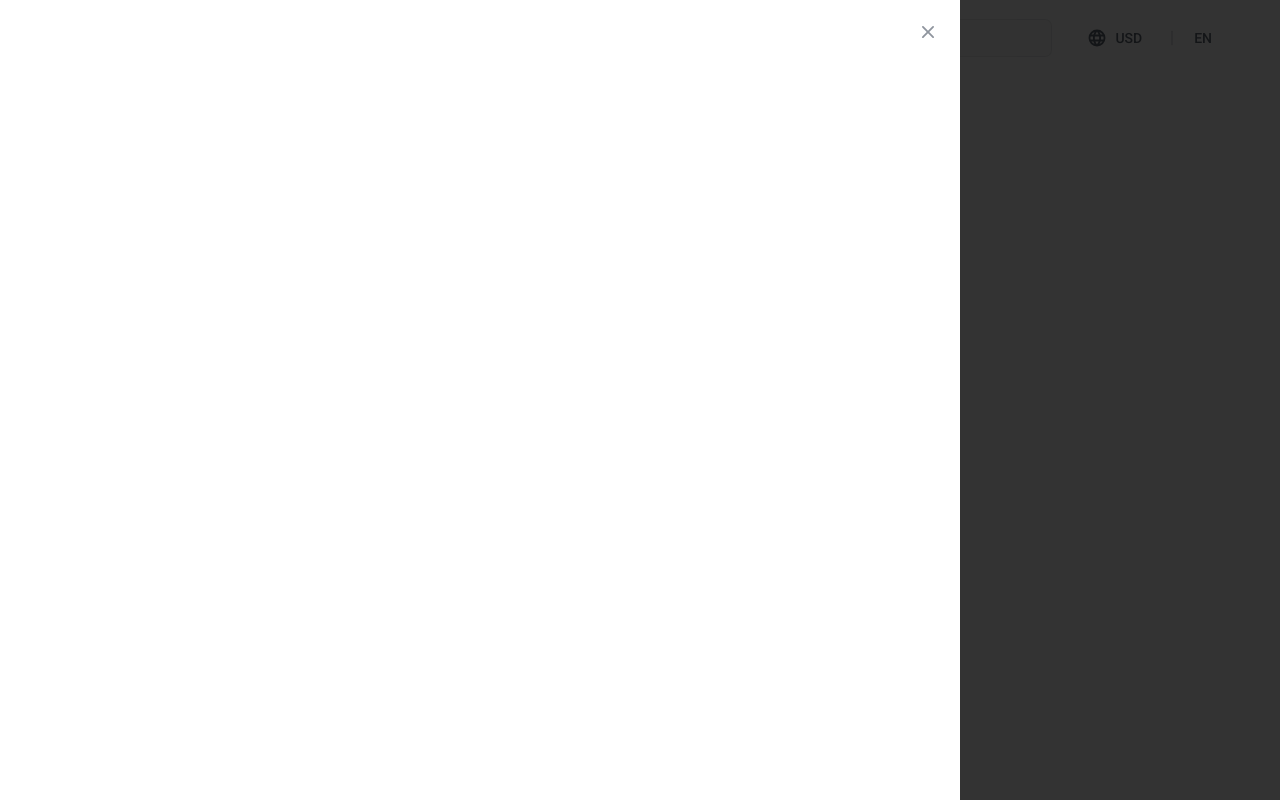
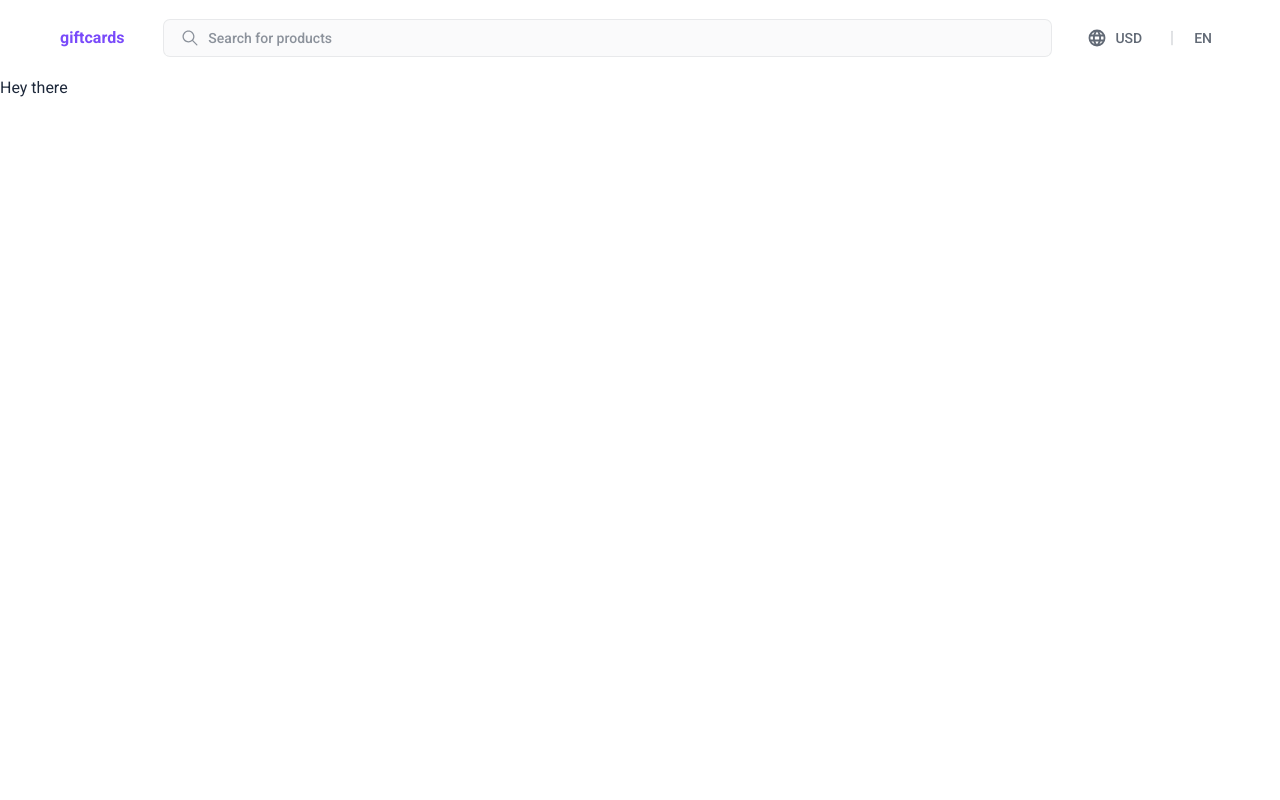
Before and after one commit to Joshardals/nanfaucet, a Next.js app: page / in a window 1280 px wide. Built offline with nearby package versions, Linux system fonts and the light colour scheme.

Commit message:
initial commit

```diff
--- a/components/shared/Header.tsx
+++ b/components/shared/Header.tsx
@@ -1,12 +1,17 @@
 "use client";
 import { HiMiniXMark } from "react-icons/hi2";
 import { IoIosSearch } from "react-icons/io";
+import { motion, AnimatePresence } from "framer-motion";
 import { PiGlobeBold } from "react-icons/pi";
 import { RxHamburgerMenu } from "react-icons/rx";
 import { RxDividerVertical } from "react-icons/rx";
 import { useState } from "react";
 
 export function Header() {
+  const [isOpen, setIsOpen] = useState(false);
+  const toggleSidebar = () => {
+    setIsOpen(!isOpen);
+  };
   return (
     <header className="max-content p-5 text-sm font-medium">
       <div className="flex items-center justify-between md:space-x-5">
@@ -14,7 +19,10 @@ export function Header() {
           giftcards
         </span>
         <div className="flex items-center space-x-5">
-          <RxHamburgerMenu className="size-5 md:hidden cursor-pointer" />
+          <RxHamburgerMenu
+            className="size-5 md:hidden cursor-pointer"
+            onClick={toggleSidebar}
+          />
           <span className="text-accent md:hidden">logo</span>
         </div>
         <div className="ring-1 ring-primary/10 bg-primary/[0.02] text-primary/50 cursor-pointer outline-none flex-1 px-4 py-2 rounded-md hover-effects hover:text-primary flex items-center space-x-2 max-md:hidden">
@@ -33,26 +41,41 @@ export function Header() {
         </div>
       </div>
 
-      <Sidebar />
+      <Sidebar isOpen={isOpen} toggleSidebar={toggleSidebar} />
     </header>
   );
 }
 
-function Sidebar() {
-  const [isOpen, setIsOpen] = useState(false);
-
-  const toggleSidebar = () => {
-    setIsOpen(!isOpen);
-  };
-
+function Sidebar({
+  isOpen,
+  toggleSidebar,
+}: {
+  isOpen: boolean;
+  toggleSidebar: any;
+}) {
   return (
-    <div className="bg-black/80 fixed top-0 right-0 left-0 w-full">
-      <div className="bg-white h-screen w-[75vw] p-5 font-medium">
-        <HiMiniXMark
-          className="size-6 float-right cursor-pointer text-primary/50 hover-effects hover:text-primary"
-          onClick={toggleSidebar}
-        />
-      </div>
+    <div
+      className="bg-black/80 fixed top-0 right-0 left-0 w-full"
+      onClick={toggleSidebar}
+    >
+      <AnimatePresence>
+        {isOpen && (
+          <motion.div
+            key="sidebar" // Key helps AnimatePresence track the component
+            initial={{ x: "-100%" }} // Start off-screen
+            animate={{ x: 0 }} // Animate in
+            exit={{ x: "-100%" }} // Animate out
+            transition={{ type: "tween", duration: 0.5 }} // Animation timing
+            className="bg-white h-screen w-[75vw] p-5 font-medium"
+            onClick={(e) => e.stopPropagation()}
+          >
+            <HiMiniXMark
+              className="size-6 float-right cursor-pointer text-primary/50 hover-effects hover:text-primary"
+              onClick={toggleSidebar}
+            />
+          </motion.div>
+        )}
+      </AnimatePresence>
     </div>
   );
 }
```
